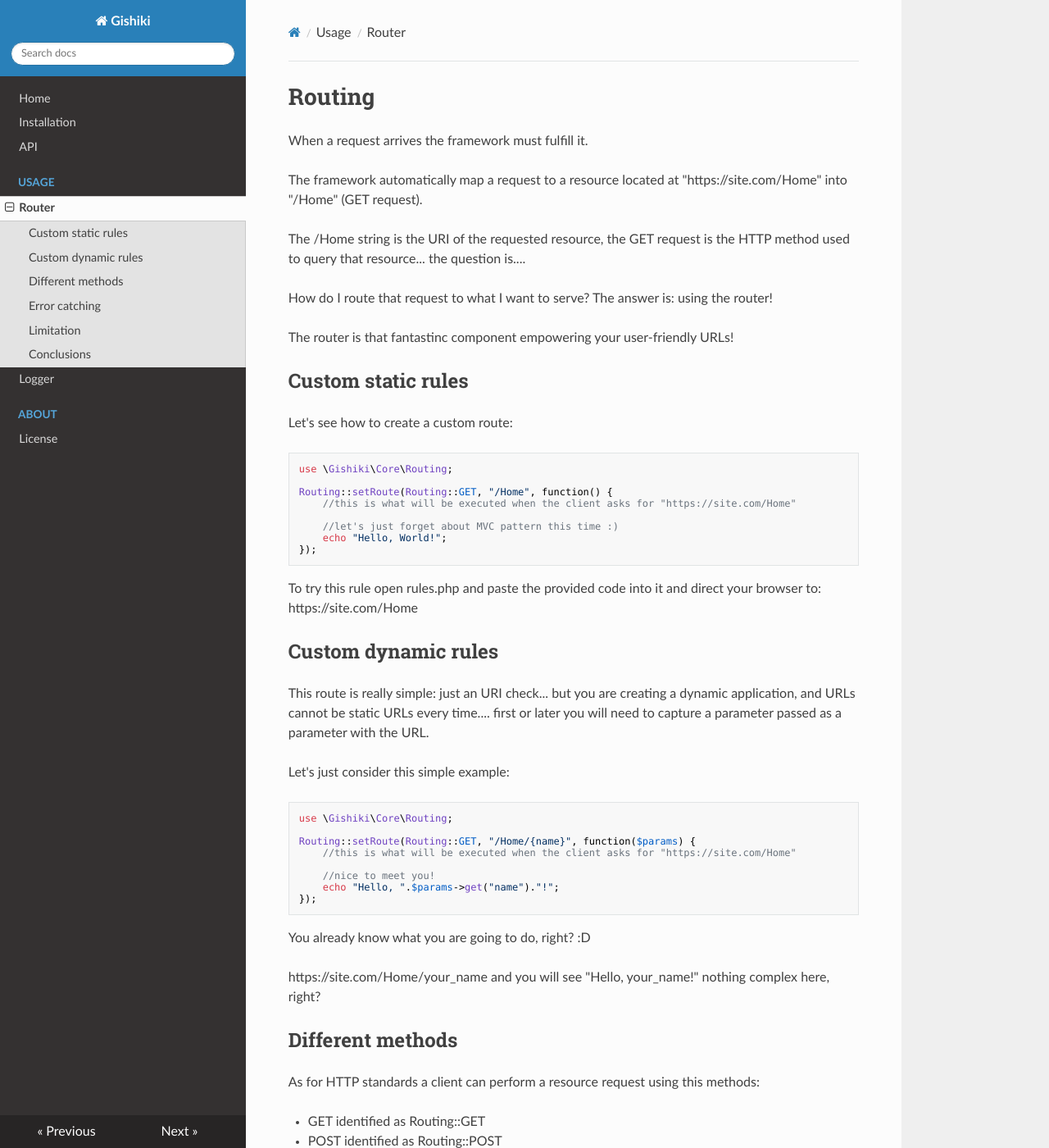
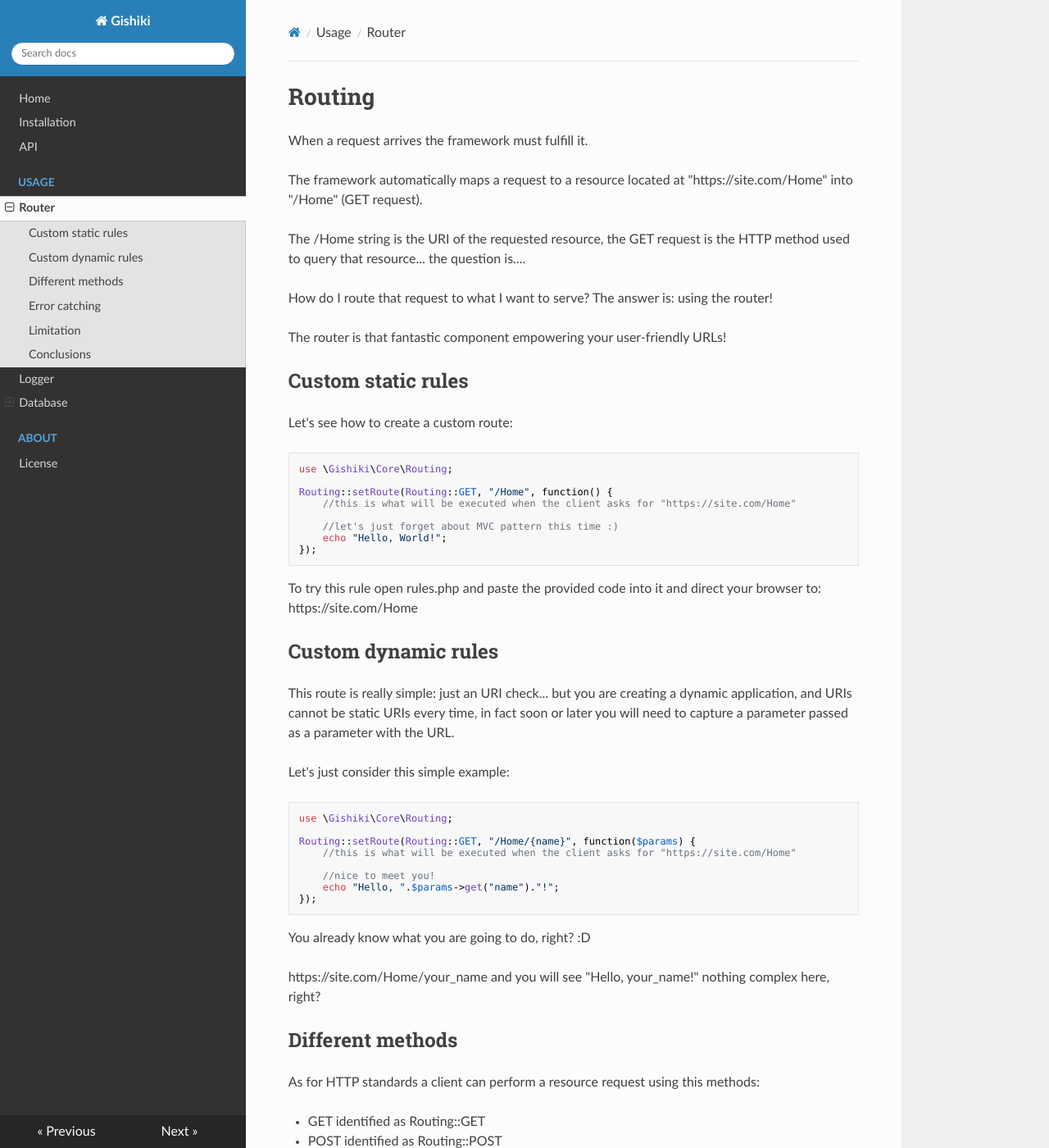
Before and after one commit to NeroReflex/Gishiki, an MkDocs documentation site: the page built from Documentation/docs/usage/routing.md, in a window 1280 px wide and 1400 px high. Shown: the whole window at 82% size. Built offline with MkDocs 1.6.1, drawn with Linux system fonts in a browser that asks for light colours; nearby versions of some CDN libraries; old or Windows-style settings are respelled for this version of MkDocs; some of the changed text lies outside the part shown.

Commit message:
Updated documentation
Errors removed, documentation extended.

```diff
--- a/Documentation/docs/usage/routing.md
+++ b/Documentation/docs/usage/routing.md
@@ -1,14 +1,14 @@
 # Routing
 When a request arrives the framework must fulfill it.
 
-The framework automatically map a request to a resource located at "https://site.com/Home" into "/Home" (GET request).
+The framework automatically maps a request to a resource located at "https://site.com/Home" into "/Home" (GET request).
 
 The /Home string is the URI of the requested resource, the GET request is the HTTP method used to query that resource...
 the question is....
 
 How do I route that request to what I want to serve? The answer is: using the router!
 
-The router is that fantastinc component empowering your user-friendly URLs!
+The router is that fantastic component empowering your user-friendly URLs!
 
 
 ## Custom static rules
@@ -29,9 +29,8 @@ To try this rule open rules.php and paste the provided code into it and direct y
 
 
 ## Custom dynamic rules
-
 This route is really simple: just an URI check... but you are creating a dynamic application,
-and URLs cannot be static URLs every time.... first or later you will need to capture a parameter passed
+and URIs cannot be static URIs every time, in fact soon or later you will need to capture a parameter passed
 as a parameter with the URL.
 
 Let's just consider this simple example:
@@ -97,8 +96,8 @@ You can consider your anonymous functions passed to the routing as your controll
 your models and your views!
 
 The router is the fastest and easiest component within Gishiki,
-because it is the first component that is used and the only one you REALLY HAVE TO use.
+because it is the first component that is used and the only one you __REALLY HAVE TO__ use.
 
-This means that you are now good to go... Everything you MUST know in order to use Gishiki ends here.
+This means that you are now good to go... Everything you *MUST* know in order to use Gishiki ends here.
 
 Everything else is a plus you may need to accelerate the development of your projects!
--- a/Documentation/mkdocs.yml
+++ b/Documentation/mkdocs.yml
@@ -7,6 +7,8 @@ pages:
 - Usage:
     - Router: usage/routing.md
     - Logger: usage/logging.md
+    - Database:
+        - Management: usage/database/management.md
 
 - About:
     - License: license.md
```
Also changed, not shown: other parts of Documentation/docs/usage/routing.md (+1 -1 lines), Documentation/docs/usage/database/management.md (added, +63 -0 lines), Documentation/docs/usage/logging.md (+2 -2 lines).
